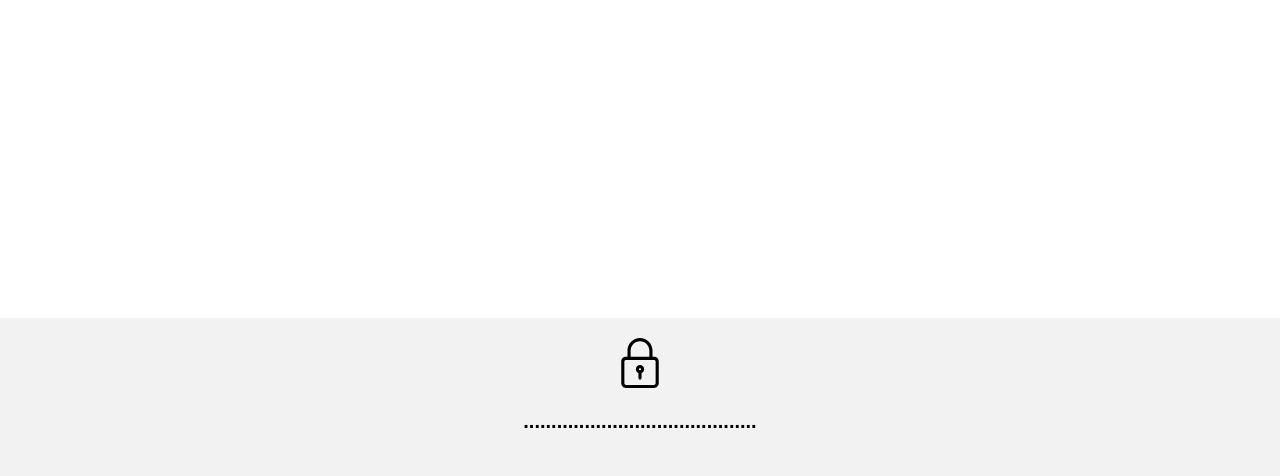
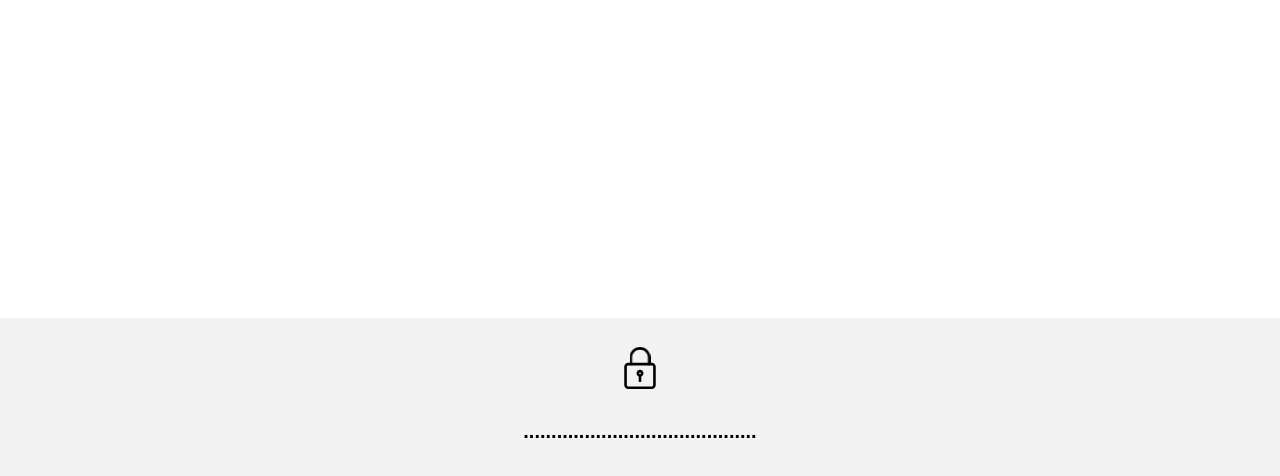
Before and after one commit to younes-codes/apple-animation, a plain HTML site: page index.html in a window 1280 px wide. Shown: the part 482-958 px from the top of the page. Drawn offline with Linux system fonts and the light colour scheme.

Commit message:
animation locker done

```diff
--- a/app.js
+++ b/app.js
@@ -2,8 +2,11 @@
 const sentence = document.getElementById("sentence");
 const sentenceInArray = sentence.innerText.split("");
 const numOfLetter = sentenceInArray.length;
-const sentenceHidden = [];
+let sentenceHidden = [];
 let sentenceVisible = [];
+
+//* VARIABLES FOR LOCKER
+const locker = document.getElementById("locker");
 
 //* VARIABLES FOR THE SECTION CONTAINS SENTENCE, OFFSET & HEIGHT
 const section2 = document.getElementById("section-2");
@@ -47,10 +50,10 @@ window.onscroll = () => {
        *which is the start of animation then show the first letter
        */
       if (newScrollPos >= 0) {
+        locker.style.transform = "translate(10px, 0px) rotateY(180deg)";
         sentenceHidden[0] = sentenceVisible[0];
         sentence.innerText = sentenceHidden.join("");
       }
-
       /*
        *If newScrollPos = 0
        *which is the start of animation then show the first letter
@@ -62,16 +65,12 @@ window.onscroll = () => {
         sentenceHidden[positionLetter] = sentenceVisible[positionLetter];
         sentence.innerText = sentenceHidden.join("");
       }
-      /*
-       *If scrollPos >= the top of the section contains the text
-       *which is the end of animation then show the last letter
-       */
-    } else if (scrollPos >= section2offsetTop) {
-      sentenceHidden[numOfLetter - 1] = sentenceVisible[numOfLetter - 1];
-      sentence.innerText = sentenceHidden.join("");
     }
     //* When user scroll up
   } else if (scrollPos <= section2offsetTop) {
+    if (newScrollPos <= 0) {
+      locker.style.transform = "translate(0) rotateY(0deg)";
+    }
     sentenceHidden[numOfLetter - 1] = ".";
     sentence.innerText = sentenceHidden.join("");
     if (newScrollPos <= howManyPixelPerLetter) {
--- a/index.html
+++ b/index.html
@@ -17,27 +17,58 @@
     <section id="section-2">
       <div id="top-s"></div>
       <div class="padlock" id="padlock">
+        <?xml version="1.0"?>
         <svg
-          id="_x31__x2C_5"
-          enable-background="new 0 0 24 24"
+          xmlns="http://www.w3.org/2000/svg"
+          xmlns:xlink="http://www.w3.org/1999/xlink"
+          xmlns:svgjs="http://svgjs.com/svgjs"
+          version="1.1"
+          width="512"
           height="512"
+          x="0"
+          y="0"
           viewBox="0 0 24 24"
-          width="512"
-          xmlns="http://www.w3.org/2000/svg"
+          style="enable-background: new 0 0 512 512"
+          xml:space="preserve"
+          class=""
+        >
+          <g
+            transform="matrix(0.7000000000000001,0,0,0.7,3.5999999999999943,3.6000000000000014)"
           >
             <path
+              xmlns="http://www.w3.org/2000/svg"
               d="m18.75 24h-13.5c-1.24 0-2.25-1.009-2.25-2.25v-10.5c0-1.241 1.01-2.25 2.25-2.25h13.5c1.24 0 2.25 1.009 2.25 2.25v10.5c0 1.241-1.01 2.25-2.25 2.25zm-13.5-13.5c-.413 0-.75.336-.75.75v10.5c0 .414.337.75.75.75h13.5c.413 0 .75-.336.75-.75v-10.5c0-.414-.337-.75-.75-.75z"
+              fill="#000000"
+              data-original="#000000"
+              style=""
+              class=""
             />
             <path
               id="locker"
+              xmlns="http://www.w3.org/2000/svg"
               d="m17.25 10.5c-.414 0-.75-.336-.75-.75v-3.75c0-2.481-2.019-4.5-4.5-4.5s-4.5 2.019-4.5 4.5v3.75c0 .414-.336.75-.75.75s-.75-.336-.75-.75v-3.75c0-3.309 2.691-6 6-6s6 2.691 6 6v3.75c0 .414-.336.75-.75.75z"
+              fill="#000000"
+              data-original="#000000"
+              style=""
+              class=""
             />
             <path
+              xmlns="http://www.w3.org/2000/svg"
               d="m12 17c-1.103 0-2-.897-2-2s.897-2 2-2 2 .897 2 2-.897 2-2 2zm0-2.5c-.275 0-.5.224-.5.5s.225.5.5.5.5-.224.5-.5-.225-.5-.5-.5z"
+              fill="#000000"
+              data-original="#000000"
+              style=""
+              class=""
             />
             <path
+              xmlns="http://www.w3.org/2000/svg"
               d="m12 20c-.414 0-.75-.336-.75-.75v-2.75c0-.414.336-.75.75-.75s.75.336.75.75v2.75c0 .414-.336.75-.75.75z"
+              fill="#000000"
+              data-original="#000000"
+              style=""
+              class=""
             />
+          </g>
         </svg>
       </div>
       <h2 id="sentence">Votre confidentialité n'est pas en option.</h2>
--- a/main.css
+++ b/main.css
@@ -27,8 +27,12 @@ section {
 
 #section-2 .padlock svg {
   width: 100%;
-  height: 50px;
+  height: 60px;
   margin: 20px 0 0;
+}
+
+#section-2 .padlock svg #locker {
+  transition: 1s ease-in-out;
 }
 
 h2 {
```
Lines whose indentation alone changed are shown as unchanged.
